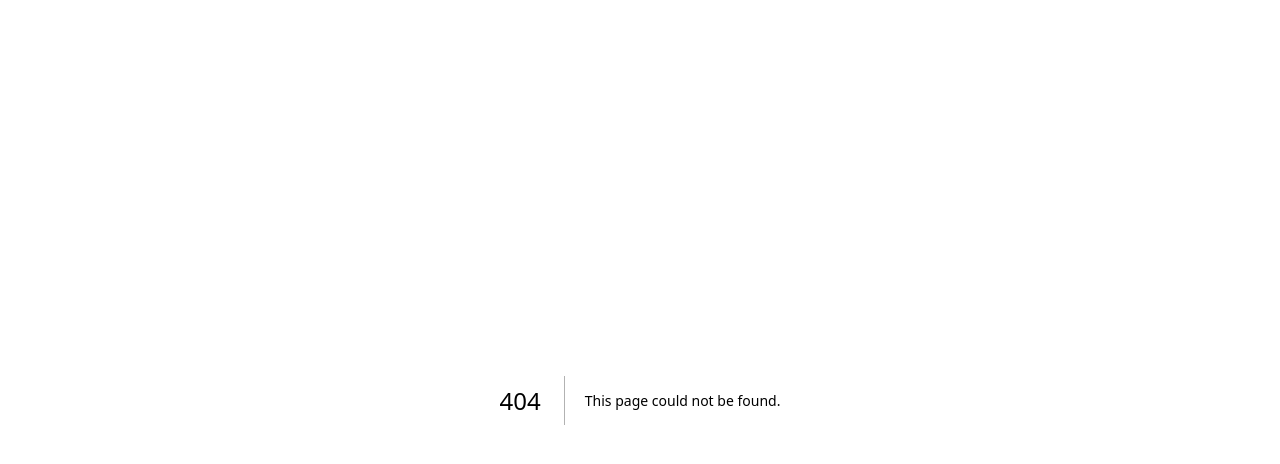
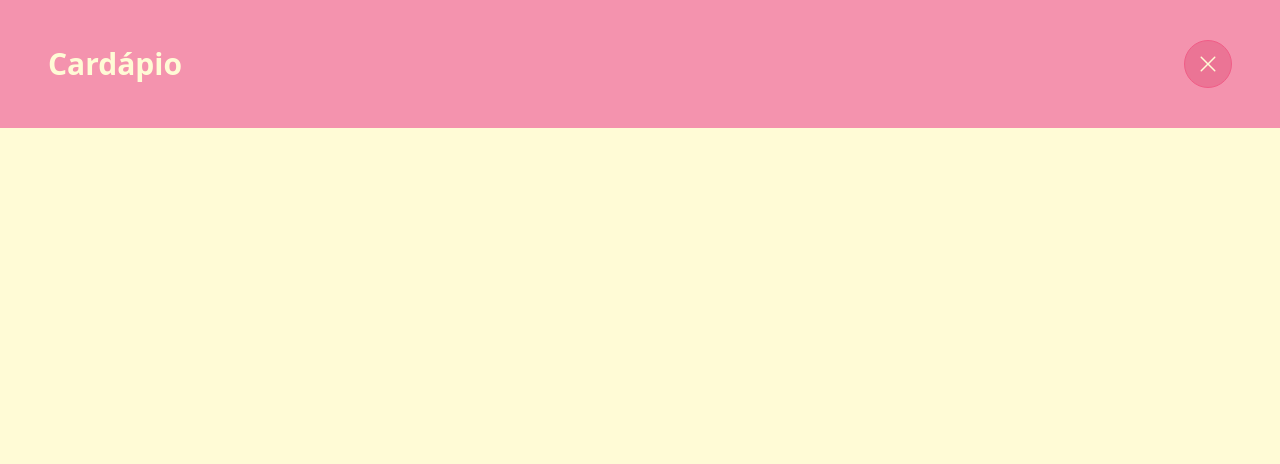
Before and after one commit to odutra-dev/projeto-5dsm, a Next.js app in the folder web/: page /cardapio in a window 1280 px wide. Before the commit this address had no page. Shown: the top 464 px of the page. Built offline with nearby package versions, Linux system fonts and the light colour scheme.

Commit message:
refactor(web): Adiciona o header da pagina cardapio

```diff
--- /dev/null
+++ b/web/src/app/cardapio/page.tsx
@@ -0,0 +1,24 @@
+import Image from "next/image";
+
+export const Cardapio = () => {
+  return (
+    <>
+      <header className="bg-primary h-32">
+        <div className="flex justify-between items-center px-6 md:px-12 h-full">
+          <h1 className="text-3xl font-bold text-secondary">Cardápio</h1>
+          <div className="cursor-pointer w-12 h-12 rounded-full bg-primary-foreground border-1 border-primary-text flex justify-center items-center">
+            <Image
+              className=""
+              src="/close.svg"
+              alt="Geladinho Santista"
+              width={24}
+              height={24}
+            />
+          </div>
+        </div>
+      </header>
+    </>
+  );
+};
+
+export default Cardapio;
--- a/web/src/app/globals.css
+++ b/web/src/app/globals.css
@@ -2,6 +2,7 @@
 
 @theme {
   --color-primary: #f493ae;
+  --color-primary-text: #f15d87;
   --color-primary-foreground: #eb7495;
   --color-secondary: #fffbd6;
   --color-tertiary: #3198c2;
```
Also changed, not shown: web/public/close.svg (added).
